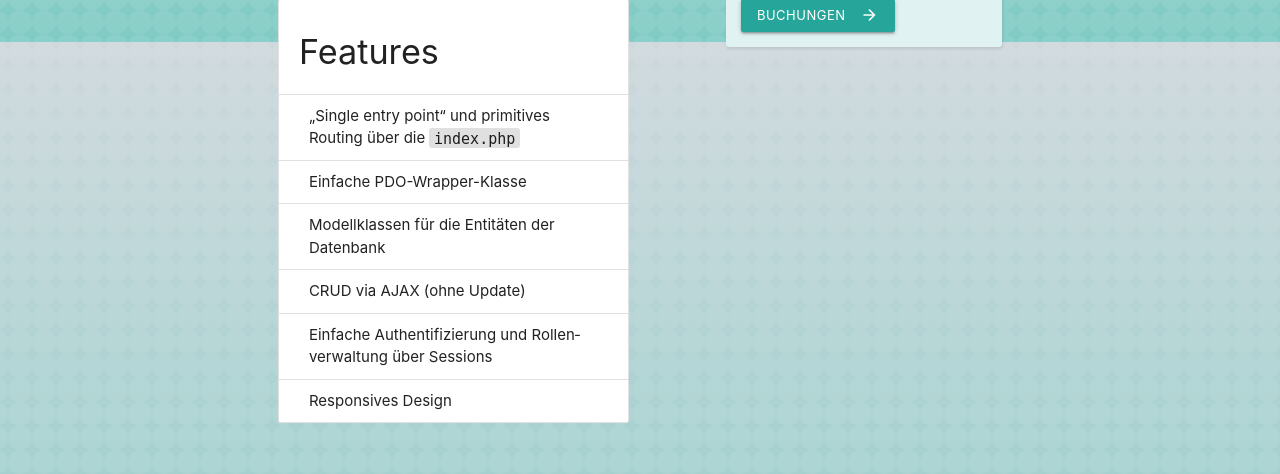
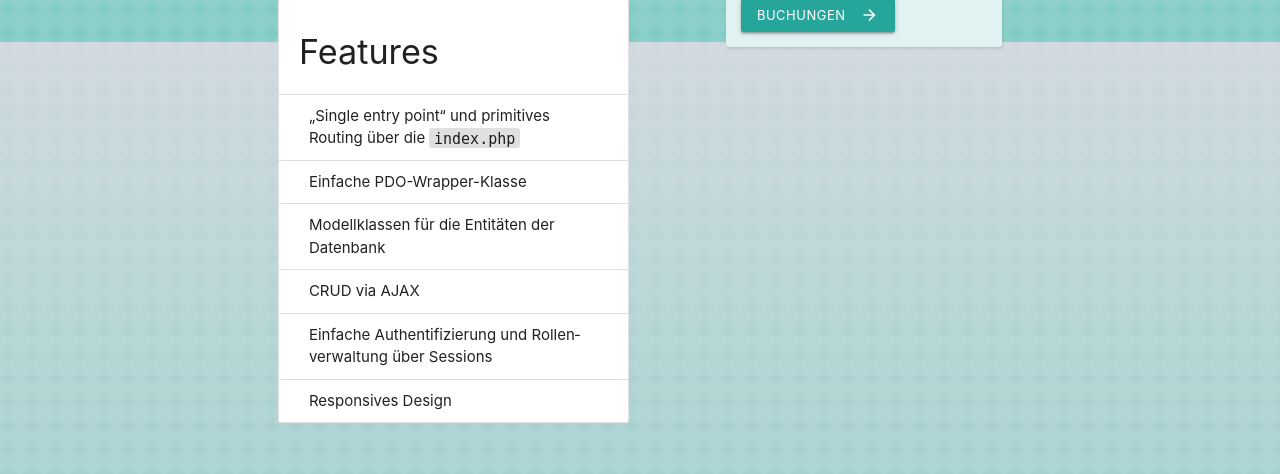
Before and after one commit to Sixl-Daniel/FST-ITV12-2019-DBK-01, a PHP site: page / in a window 1280 px wide. Shown: the part 758-1232 px from the top of the page. Run offline with PHP 8.4, Linux system fonts and the light colour scheme; some libraries are stand-ins or nearby versions.

Commit message:
Update feature list

```diff
--- a/pages/index.page.php
+++ b/pages/index.page.php
@@ -16,7 +16,7 @@ if(!defined('ROOT')) die("Kein direkter Zugriff erlaubt.");
                 <li class="collection-item">„Single entry point“ und primitives Routing über die <code>index.php</code></li>
                 <li class="collection-item">Einfache PDO-Wrapper-Klasse</li>
                 <li class="collection-item">Modellklassen für die Entitäten der Datenbank</li>
-                <li class="collection-item">CRUD via AJAX (ohne Update)</li>
+                <li class="collection-item">CRUD via AJAX</li>
                 <li class="collection-item">Einfache Authen&shy;tifizierung und Rollen&shy;verwaltung über Sessions</li>
                 <li class="collection-item">Responsives Design</li>
             </ul>
```
